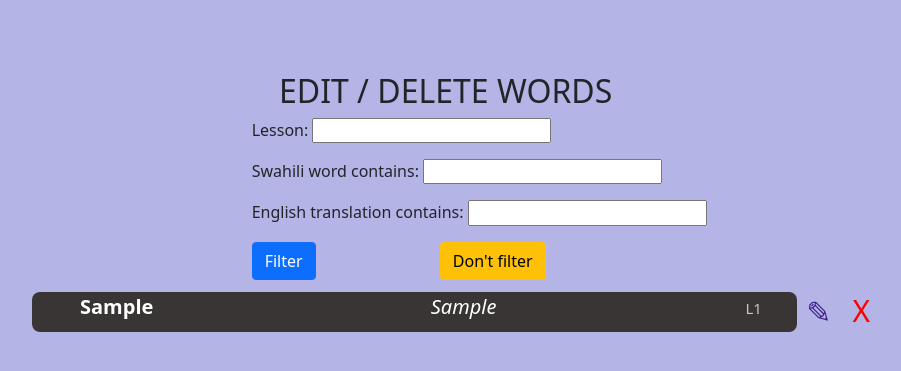
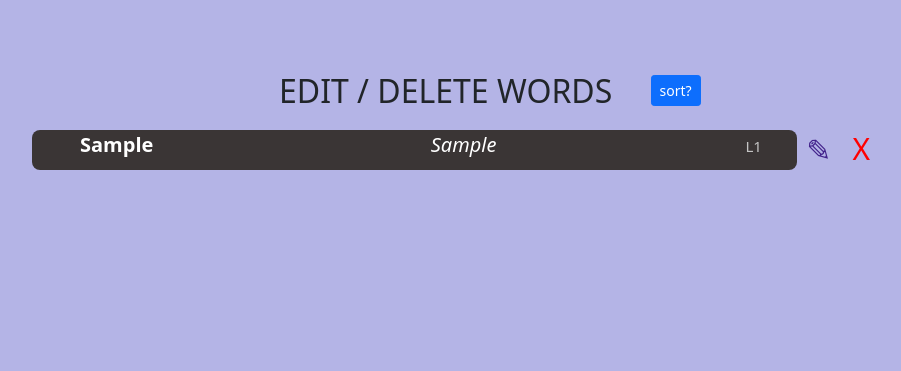
Before and after one commit to Qasper1974/swahili-english-vocab-tool, a Django app: page /edit/ in a window 1280 px wide. Shown: the part 68-439 px from the top of the page, without its empty margins (183-1084 px from the left). Run offline with Django 3.2, Linux system fonts and the light colour scheme; tables that the repository leaves empty hold one stand-in row (values such as "Sample post").

Commit message:
fixed don't filter button

```diff
--- a/app/templates/edit.html
+++ b/app/templates/edit.html
@@ -5,6 +5,10 @@
     <div class="row">
         <div class="col-4"></div>
         <div class="col-7"><h2>EDIT / DELETE WORDS
+            {% if btntofilter %}
+            <a class="btn btn-sm btn-primary" style="margin-left: 30px; margin-top: -7px" href="{% url 'editsort' %}">sort?</a></h2> </div>
+            {% endif %}
+
             </h2></div>
     </div>
 </div>
--- a/app/templates/filter.html
+++ b/app/templates/filter.html
@@ -4,11 +4,17 @@
 
         <form >
             {% if display %}
-            {{filter.form.as_p}}
-            <input class="btn btn-primary" type="submit" value="Filter">
-            <a class="btn btn-warning" style="margin-left: 120px;" href="{% url 'ste' %}">Don't filter </a>
+                {{filter.form.as_p}}
+                <input class="btn btn-primary" type="submit" value="Filter">
+                {% if filterpage == 'ste' %}
+                    <a class="btn btn-warning" style="margin-left: 120px;" href="{% url 'ste' %}">Don't filter </a>
+                {% elif filterpage == 'ets' %}
+                    <a class="btn btn-warning" style="margin-left: 120px;" href="{% url 'ets' %}">Don't filter </a>
+                {% else %}
+                    <a class="btn btn-warning" style="margin-left: 120px;" href="{% url 'edit' %}">Don't filter </a>
+                {% endif %}
             {% endif %}
-            </h6>
+                </h6>
         </form>
     </div>
 </div>
--- a/app/vocab/urls.py
+++ b/app/vocab/urls.py
@@ -9,6 +9,7 @@ urlpatterns = [
     path('ste/', views.ste, name="ste"),
     path('ets/sort', views.etssort, name="etssort"),
     path('ets/', views.ets, name="ets"),
+    path('edit/sort', views.editsort, name="editsort"),
     path('edit/', views.edit, name="edit"),
     path('create_word/', views.create_word, name="create_word"),
     path('update_word/<str:pk>', views.update_word, name="update_word"),
--- a/app/vocab/views.py
+++ b/app/vocab/views.py
@@ -25,7 +25,8 @@ def stesort(request):
     voc = filter.qs.order_by('swahili_word')
     display = True
     btntofilter = False
-    context = {'voc' : voc, 'filter': filter, 'display' : display, 'btntofilter' : btntofilter}
+    filterpage = 'ste'
+    context = {'voc' : voc, 'filter': filter, 'display' : display, 'btntofilter' : btntofilter, 'filterpage' : filterpage}
     return render(request, 'swahili_to_english.html', context)
 
 def ets(request):
@@ -43,15 +44,27 @@ def etssort(request):
     voc = filter.qs.order_by('english_translation')
     display = True
     btntofilter = False
-    context = {'voc' : voc, 'filter': filter, 'display' : display, 'btntofilter' : btntofilter}
+    filterpage = 'ets'
+    context = {'voc' : voc, 'filter': filter, 'display' : display, 'btntofilter' : btntofilter, 'filterpage' : filterpage}
     return render(request, 'english_to_swahili.html', context)
 
 def edit(request):
     voc = Vocabulary.objects.order_by('swahili_word')
     filter = WordFilter(request.GET, queryset=Vocabulary.objects.all())
     voc = filter.qs.order_by('swahili_word')
-    display = f'style="display: none;"'
-    context = {'voc' : voc, 'filter': filter, 'display' : display}
+    display = False
+    btntofilter = True
+    context = {'voc' : voc, 'filter': filter, 'display' : display, 'btntofilter' : btntofilter}
+    return render(request, 'edit.html', context)
+
+def editsort(request):
+    voc = Vocabulary.objects.order_by('swahili_word')
+    filter = WordFilter(request.GET, queryset=Vocabulary.objects.all())
+    voc = filter.qs.order_by('swahili_word')
+    display = True
+    btntofilter = False
+    filterpage = 'edit'
+    context = {'voc' : voc, 'filter': filter, 'display' : display, 'btntofilter' : btntofilter, 'filterpage' : filterpage}
     return render(request, 'edit.html', context)
 
 def create_word(request):
```
